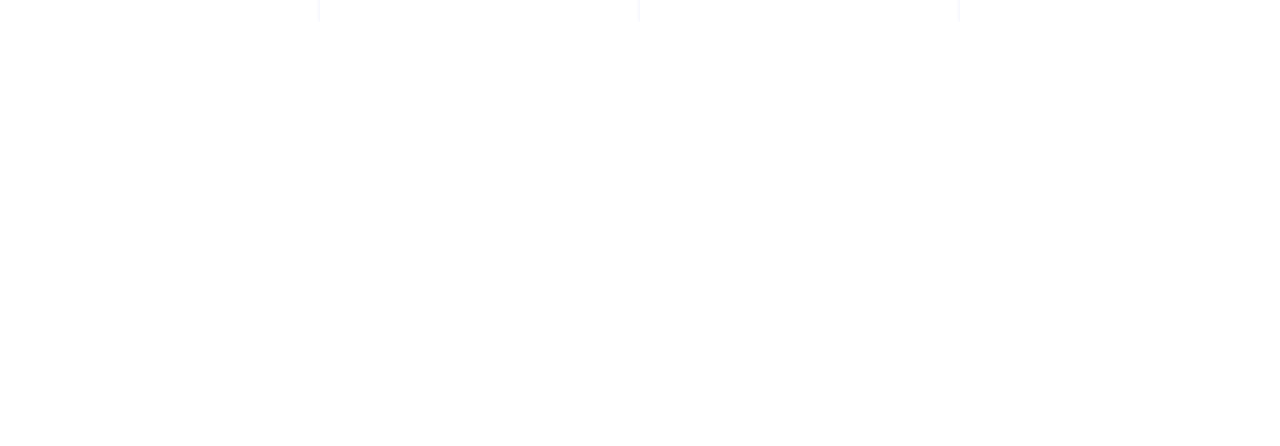
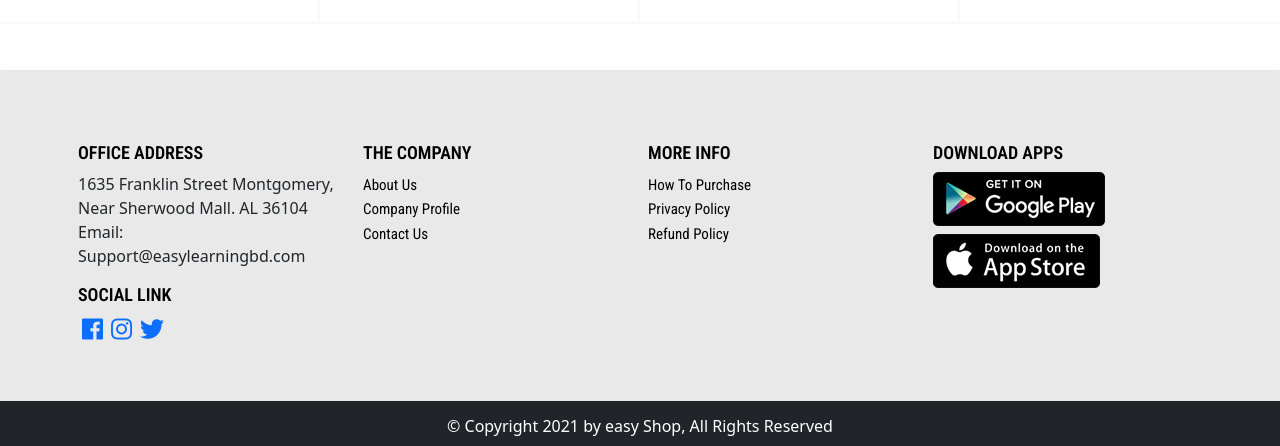
Before and after one commit to AbdelazizSoliman/PWA-Ecommerce, a React (Create React App) app in the folder user/ecom/: page / in a window 1280 px wide. Shown: the part 2783-3229 px from the top of the page. Before the commit the page ends 2805 px from the top, so only its background shows below. Built offline with nearby package versions, Linux system fonts and the light colour scheme.

Commit message:
Design footer component for desktop

```diff
--- a/user/ecom/src/assets/css/footer.css
+++ b/user/ecom/src/assets/css/footer.css
@@ -0,0 +1,27 @@
+.footerback {
+  background-color: #e9e9e9;
+}
+.footer-text {
+  font-size: 13px;
+  font-family: "Roboto Condensed", sans-serif;
+  font-weight: 600;
+}
+
+.footer-link {
+  text-decoration: none;
+  color: #000000;
+  font-size: 15px;
+  font-family: "Roboto Condensed", sans-serif;
+  font-weight: 400;
+}
+.footer-link:hover {
+  text-decoration: none;
+  color: #051b35;
+}
+
+.footer-menu-title {
+  font-size: 18px;
+  color: #000000;
+  font-family: "Roboto Condensed", sans-serif;
+  font-weight: 600;
+}
--- a/user/ecom/src/components/common/FooterDesktop.jsx
+++ b/user/ecom/src/components/common/FooterDesktop.jsx
@@ -1,8 +1,98 @@
-import React, { Component } from "react";
+import React, { Component, Fragment } from "react";
+import { Col, Container, Row } from "react-bootstrap";
+import { Link } from "react-router-dom";
+import Apple from "../../assets/images/apple.png";
+import Google from "../../assets/images/google.png";
 
-class FooterDesktop extends Component {
+export class FooterDesktop extends Component {
   render() {
-    return <div></div>;
+    return (
+      <Fragment>
+        <div className="footerback m-0 mt-5 pt-3 shadow-sm">
+          <Container>
+            <Row className="px-0 my-5">
+              <Col className="p-2" lg={3} md={3} sm={6} xs={12}>
+                <h5 className="footer-menu-title">OFFICE ADDRESS</h5>
+                <p>
+                  1635 Franklin Street Montgomery, Near Sherwood Mall. AL 36104{" "}
+                  <br></br>
+                  Email: Support@easylearningbd.com
+                </p>
+                <h5 className="footer-menu-title">SOCIAL LINK</h5>
+                <a href="">
+                  <i className="fab m-1 h4 fa-facebook"></i>
+                </a>
+                <a href="">
+                  <i className="fab m-1 h4 fa-instagram"></i>
+                </a>
+                <a href="">
+                  <i className="fab m-1 h4 fa-twitter"></i>
+                </a>
+              </Col>
+
+              <Col className="p-2" lg={3} md={3} sm={6} xs={12}>
+                <h5 className="footer-menu-title">THE COMPANY</h5>
+                <Link to="/" className="footer-link">
+                  {" "}
+                  About Us
+                </Link>
+                <br></br>
+                <Link to="/" className="footer-link">
+                  {" "}
+                  Company Profile
+                </Link>
+                <br></br>
+                <Link to="/" className="footer-link">
+                  {" "}
+                  Contact Us
+                </Link>
+                <br></br>
+              </Col>
+
+              <Col className="p-2" lg={3} md={3} sm={6} xs={12}>
+                <h5 className="footer-menu-title">MORE INFO</h5>
+                <Link to="/" className="footer-link">
+                  How To Purchase
+                </Link>
+                <br></br>
+                <Link to="/" className="footer-link">
+                  {" "}
+                  Privacy Policy
+                </Link>
+                <br></br>
+                <Link to="/" className="footer-link">
+                  {" "}
+                  Refund Policy{" "}
+                </Link>
+                <br></br>
+              </Col>
+
+              <Col className="p-2" lg={3} md={3} sm={6} xs={12}>
+                <h5 className="footer-menu-title">DOWNLOAD APPS</h5>
+                <a>
+                  <img src={Google} />
+                </a>
+                <br></br>
+                <a>
+                  <img className="mt-2" src={Apple} />
+                </a>
+                <br></br>
+              </Col>
+            </Row>
+          </Container>
+
+          <Container fluid={true} className="text-center m-0 pt-3 pb-1 bg-dark">
+            <Container>
+              <Row>
+                <h6 className="text-white">
+                  © Copyright 2021 by easy Shop, All Rights Reserved
+                </h6>
+              </Row>
+            </Container>
+          </Container>
+        </div>
+      </Fragment>
+    );
   }
 }
 
--- a/user/ecom/src/pages/HomePage.jsx
+++ b/user/ecom/src/pages/HomePage.jsx
@@ -7,6 +7,7 @@
 import HomeTop from "../components/home/HomeTop";
 import NavMenuMobile from "../components/common/NavMenuMobile";
 import HomeTopMobile from "../components/home/HomeTopMobile";
+import { FooterDesktop } from "../components/common/FooterDesktop";
 
 class HomePage extends Component {
   render() {
@@ -25,6 +26,7 @@
         <NewArrival />
         <Categories />
         <Collection />
+        <FooterDesktop />
       </Fragment>
     );
   }
```
Also changed, not shown: user/ecom/src/assets/images/apple.png (added), user/ecom/src/assets/images/google.png (added).
